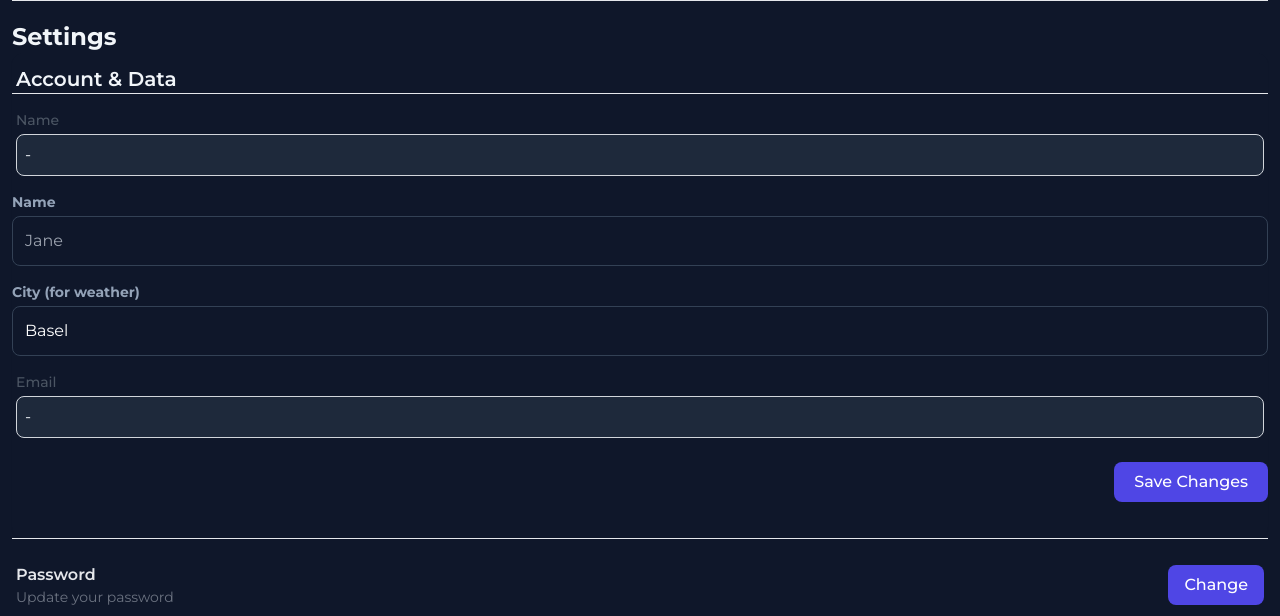
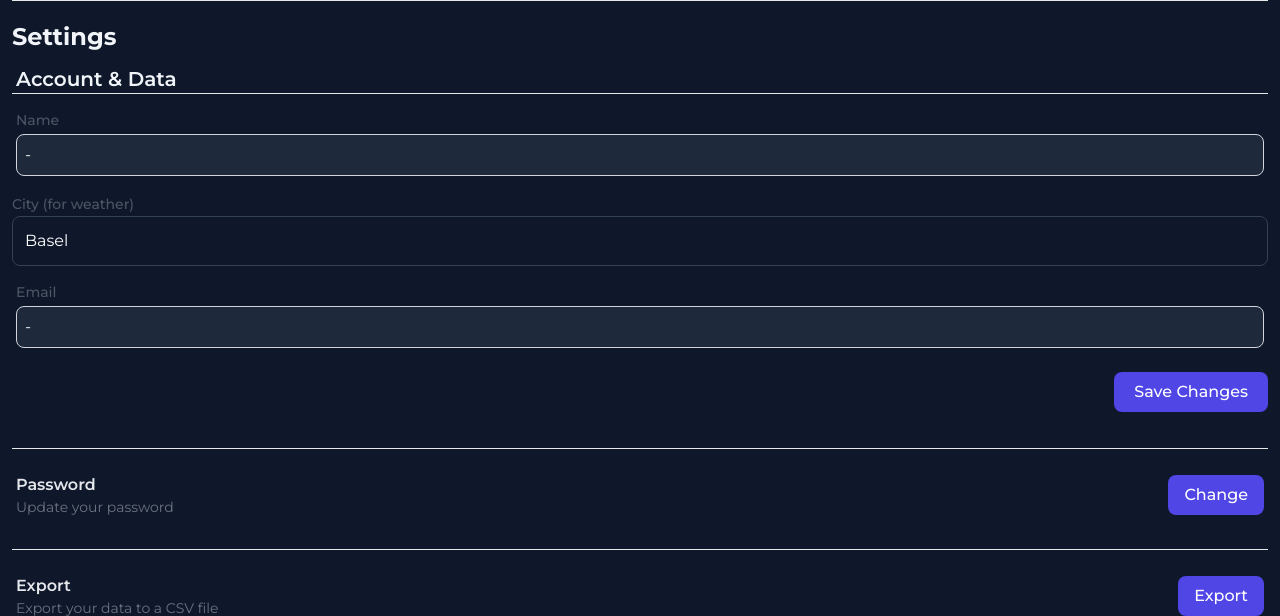
Before and after one commit to raoulzeno/MoodTrackingWeb, a Flask app: page /settings in a window 1280 px wide. Shown: the part 62-678 px from the top of the page. Run offline with Flask 3, Linux system fonts and the light colour scheme; parts of the project's set-up code (start-up, migrations or seed data) failed here and were passed over; some libraries are stand-ins or nearby versions.

Commit message:
Deleted a repetition in the settings

```diff
--- a/templates/settings.html
+++ b/templates/settings.html
@@ -59,11 +59,7 @@
                     <input type="text" id="userName" value="-" class="w-full bg-slate-800 border border-gray-300 rounded-lg p-2 focus:ring-2 focus:ring-blue-500 outline-none transition">
                 </div>
                 <div>
-                    <label class="block text-sm font-bold text-slate-400 mb-1">Name</label>
-                    <input type="text" id="name" class="w-full bg-slate-900 border border-slate-700 rounded-lg p-3 text-white focus:outline-none focus:border-indigo-500 transition-colors" placeholder="Jane">
-                </div>
-                <div>
-                    <label class="block text-sm font-bold text-slate-400 mb-1">City (for weather)</label>
+                    <label class="text-sm font-medium text-gray-600 mb-1">City (for weather)</label>
                     <input list="cities" id="city" class="w-full bg-slate-900 border border-slate-700 rounded-lg p-3 text-white focus:outline-none focus:border-indigo-500 transition-colors" placeholder="e.g., Zurich" value="Basel">
                     <datalist id="cities">
                         <option value="Basel"></option>
```
